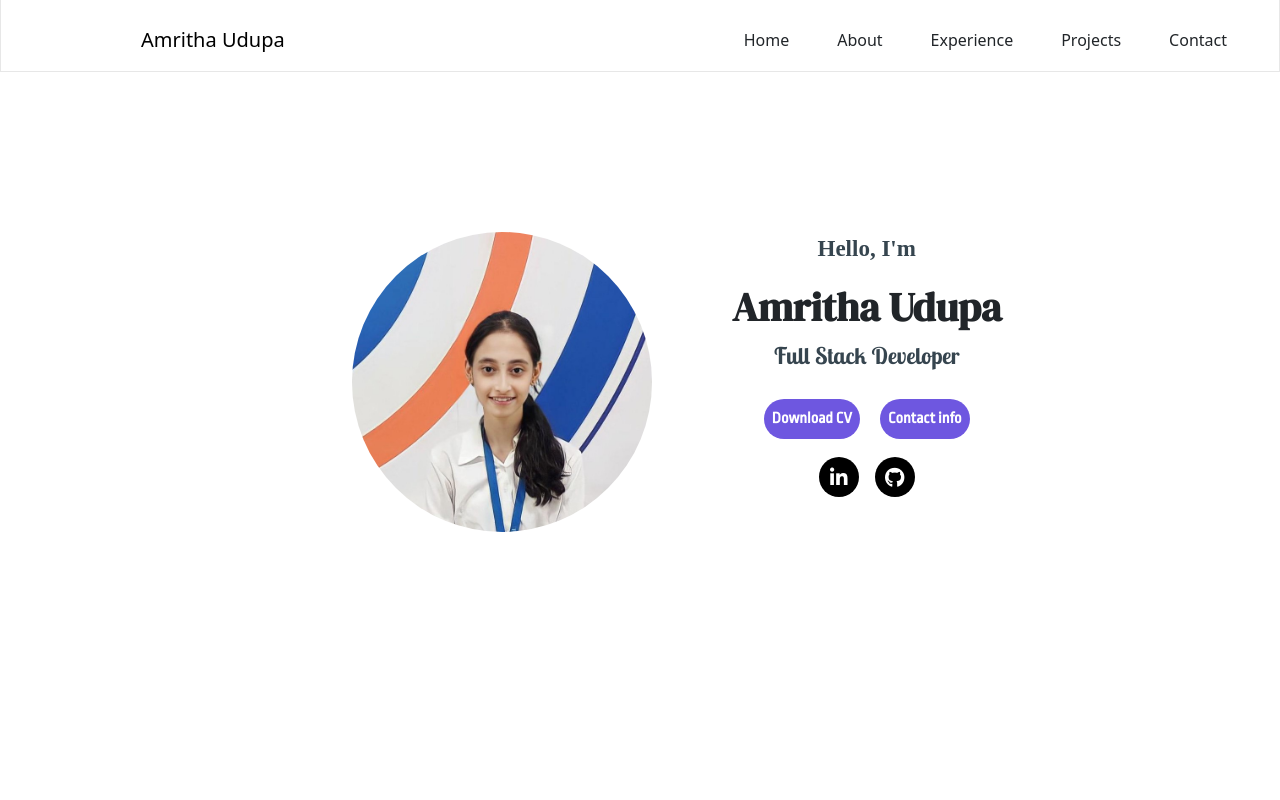
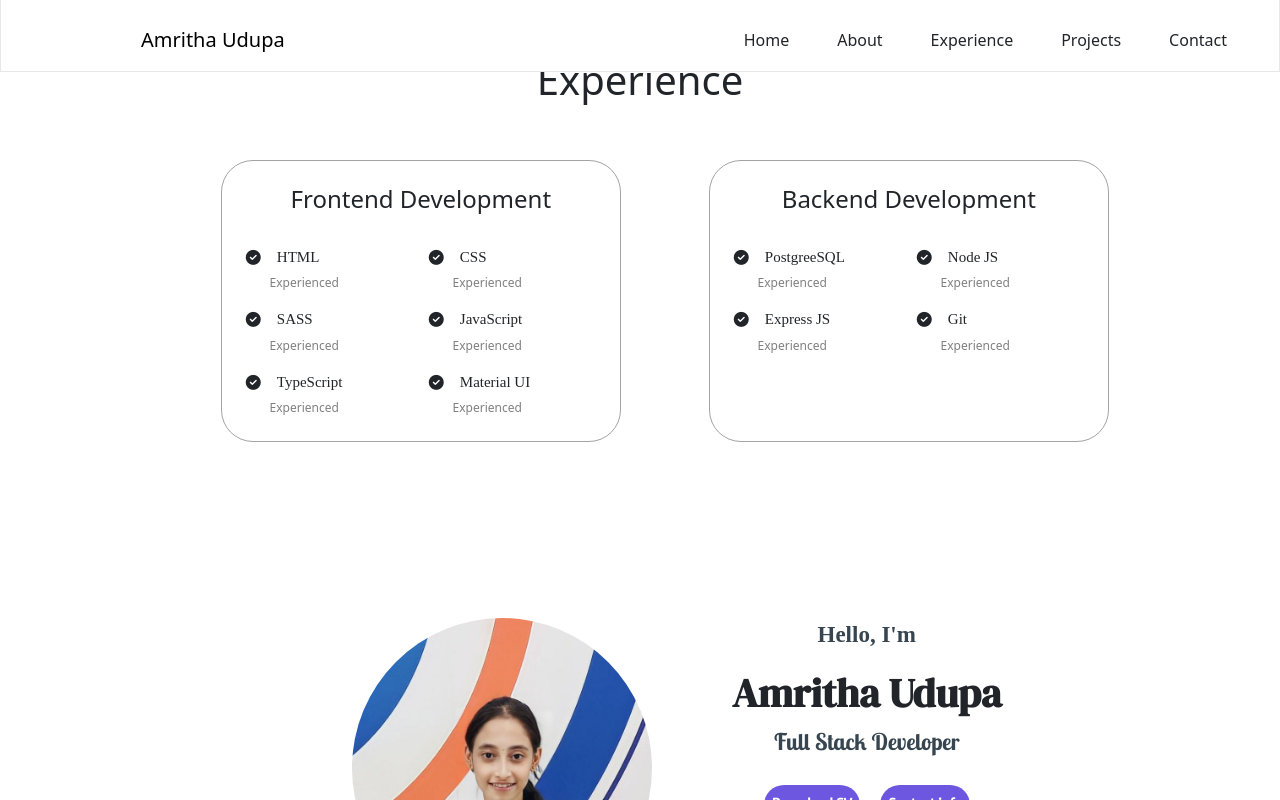
Before and after one commit to AmrithaUdupa/Portfolio, an Angular app in the folder portfolio/: page /experience in a window 1280 px wide. Shown: the top 800 px of the page. Built offline with nearby package versions, Linux system fonts and the light colour scheme; a web font is replaced by a local one.

Commit message:
Designed Experience page

```diff
--- a/portfolio/src/app/pages/experience/experience.component.css
+++ b/portfolio/src/app/pages/experience/experience.component.css
@@ -0,0 +1,56 @@
+/* Experience section */
+.title {
+    text-align: center;
+  }
+
+.aboutme {
+    text-align: center;
+  }
+.details_container_experience {
+    background: white;
+    border: 0.1rem solid rgb(53, 53, 53);
+    border-radius: 2rem;
+    padding: 1.5rem;
+    width: 25rem;
+    border-color: rgb(163, 163, 163);
+    text-align: center;
+    margin-top: 3rem;
+    margin-left: 5rem;
+  }
+
+  .content {
+    display: grid;
+    grid-template-columns: repeat(2, 1fr);
+    gap: 1rem;
+  }
+
+  .experienceinfo {
+    display: flex;
+    align-items: center;
+    flex-direction: row;
+    margin-bottom: 1rem;
+  }
+
+  .experienceinfo i {
+    margin-right: 1rem;
+  }
+  .experience {
+    display: flex;
+    gap: 0.5rem;
+    margin-left:11%;
+  }
+  .proficiency {
+    display: block;
+    font-size: 12px;
+    color: gray;
+    margin-top: -10px;
+    margin-right: 30%;
+  }
+
+  article p {
+    font-family: 'Times New Roman', Times, serif;
+    font-size: 15px;
+  }
+  .experience_title {
+    font-size: 24px;
+  }
--- a/portfolio/src/app/pages/experience/experience.component.html
+++ b/portfolio/src/app/pages/experience/experience.component.html
@@ -1 +1,114 @@
-<p>experience works!</p>
+<section id="experience">
+    <p class="title">Explore My</p>
+    <h1 class="aboutme">Experience</h1>
+
+    <!-- Both container -->
+    <div class="experience-container">
+      <div class="experience-details-container">
+        <div class="experience">
+          <!-- Individual container -->
+          <div class="details_container_experience">
+            <h6 class="experience_title">Frontend Development</h6>
+            <br />
+            <div class="content">
+              <article>
+                <p class="experienceinfo">
+                  <i class="fa-solid fa-circle-check"></i>
+                  HTML
+                </p>
+
+                <span class="proficiency">Experienced</span>
+              </article>
+
+              <article>
+                <p class="experienceinfo">
+                  <i class="fa-solid fa-circle-check"></i>
+                  CSS
+                </p>
+
+                <span class="proficiency">Experienced</span>
+              </article>
+
+              <article>
+                <p class="experienceinfo">
+                  <i class="fa-solid fa-circle-check"></i>
+                  SASS
+                </p>
+
+                <span class="proficiency">Experienced</span>
+              </article>
+
+              <article>
+                <p class="experienceinfo">
+                  <i class="fa-solid fa-circle-check"></i>
+                  JavaScript
+                </p>
+
+                <span class="proficiency">Experienced</span>
+              </article>
+
+              <article>
+                <p class="experienceinfo">
+                  <i class="fa-solid fa-circle-check"></i>
+                  TypeScript
+                </p>
+
+                <span class="proficiency">Experienced</span>
+              </article>
+
+              <article>
+                <p class="experienceinfo">
+                  <i class="fa-solid fa-circle-check"></i>
+                  Material UI
+                </p>
+
+                <span class="proficiency">Experienced</span>
+              </article>
+            </div>
+          </div>
+
+          <div class="details_container_experience">
+            <h6 class="experience_title">Backend Development</h6>
+            <br />
+            <div class="content">
+              <article>
+                <p class="experienceinfo">
+                  <i class="fa-solid fa-circle-check"></i>
+                  PostgreeSQL
+                </p>
+
+                <span class="proficiency">Experienced</span>
+              </article>
+
+              <article>
+                <p class="experienceinfo">
+                  <i class="fa-solid fa-circle-check"></i>
+                  Node JS
+                </p>
+
+                <span class="proficiency">Experienced</span>
+              </article>
+
+              <article>
+                <p class="experienceinfo">
+                  <i class="fa-solid fa-circle-check"></i>
+                  Express JS
+                </p>
+
+                <span class="proficiency">Experienced</span>
+              </article>
+
+              <article>
+                <p class="experienceinfo">
+                  <i class="fa-solid fa-circle-check"></i>
+                  Git
+                </p>
+
+                <span class="proficiency">Experienced</span>
+              </article>
+            </div>
+          </div>
+        </div>
+      </div>
+    </div>
+  </section>
--- a/portfolio/src/app/sharepage/layout/layout.component.html
+++ b/portfolio/src/app/sharepage/layout/layout.component.html
@@ -10,4 +10,8 @@
   <app-about></app-about>
 </section>
 
+<section id="experience">
+    <app-experience></app-experience>
+  </section>
+
 <app-footer></app-footer>
--- a/portfolio/src/app/sharepage/navbar/navbar.component.html
+++ b/portfolio/src/app/sharepage/navbar/navbar.component.html
@@ -23,12 +23,7 @@
             <a class="nav-link" routerLink="/about" fragment="about" (click)="scrollTo('about')">About</a>
           </li>
           <li class="nav-item">
-            <a
-              class="nav-link"
-              routerLink="experience"
-              routerLinkActive="active-link"
-              >Experience</a
-            >
+            <a class="nav-link" routerLink="/experience" fragment="experience" (click)="scrollTo('experience')">Experience</a>
           </li>
           <li class="nav-item">
             <a
```
